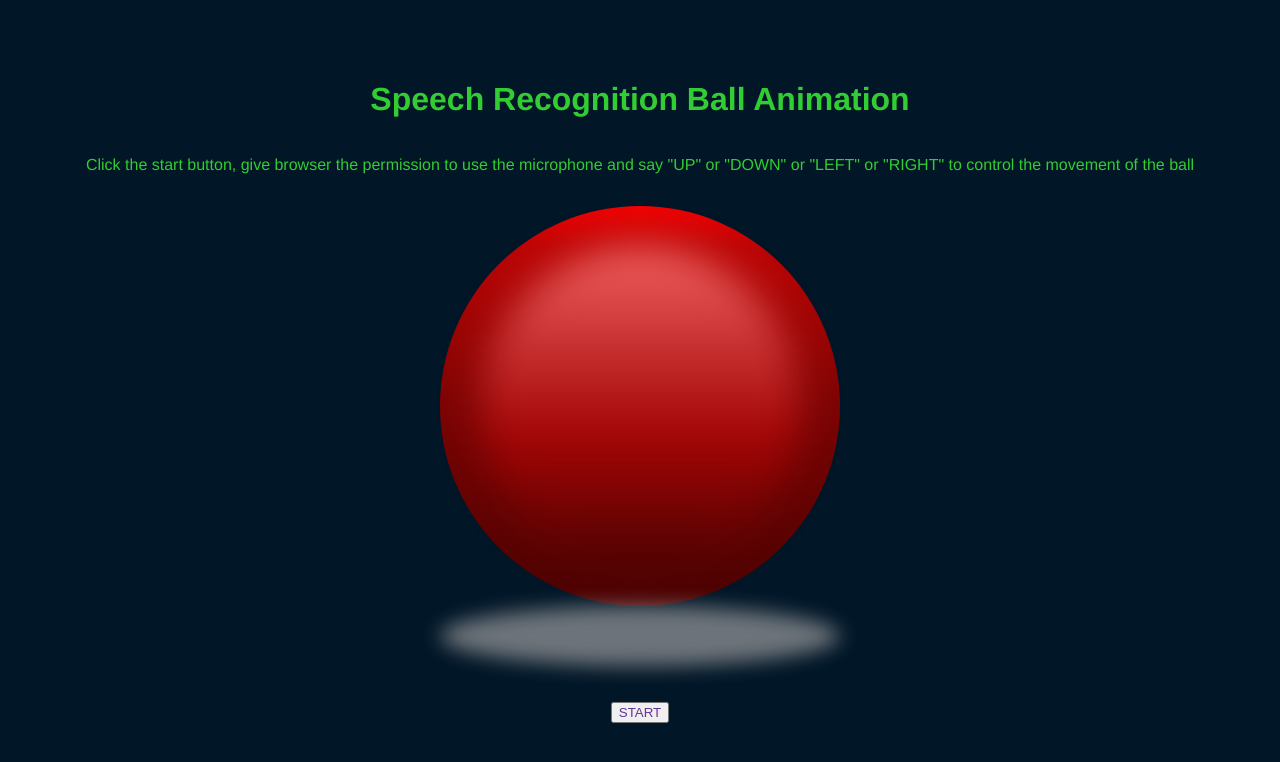
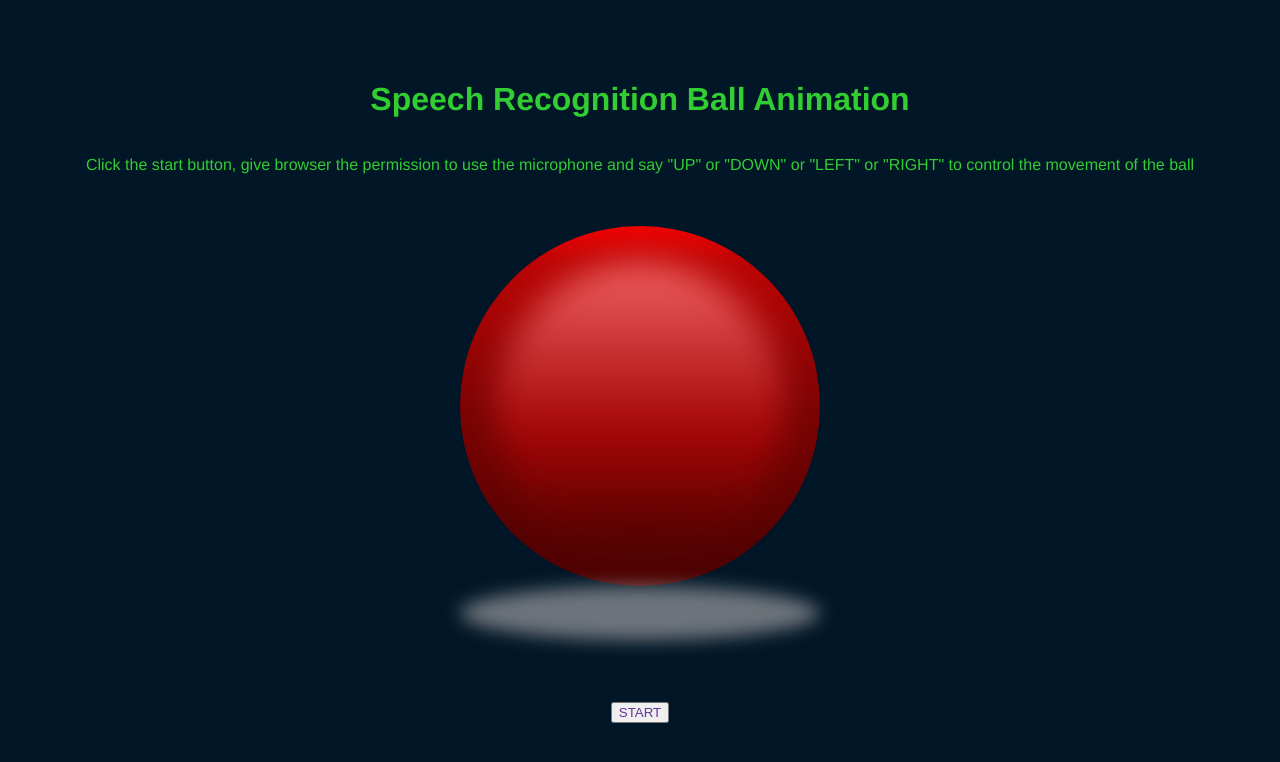
Before and after one commit to RakshithNM/nui-move, a Vue app: page / in a window 1280 px wide. In both pictures the pointer is over the element 640 px from the left and 405 px from the top of the page. Shown: the top 762 px of the page. Built offline with nearby package versions, Linux system fonts and the light colour scheme.

Commit message:
Hover transition for the ball and cursor pointer for the button

```diff
--- a/src/components/Ball.vue
+++ b/src/components/Ball.vue
@@ -127,7 +127,14 @@ div::after{
   filter: blur(10px);
 }
 
+div:hover {
+  cursor: pointer;
+  transform: scale(0.9);
+  transition: transform 0.3s ease-in;
+}
+
 button {
+  cursor: pointer;
   margin-top: 4rem;
   color: rebeccapurple;
 }
```
